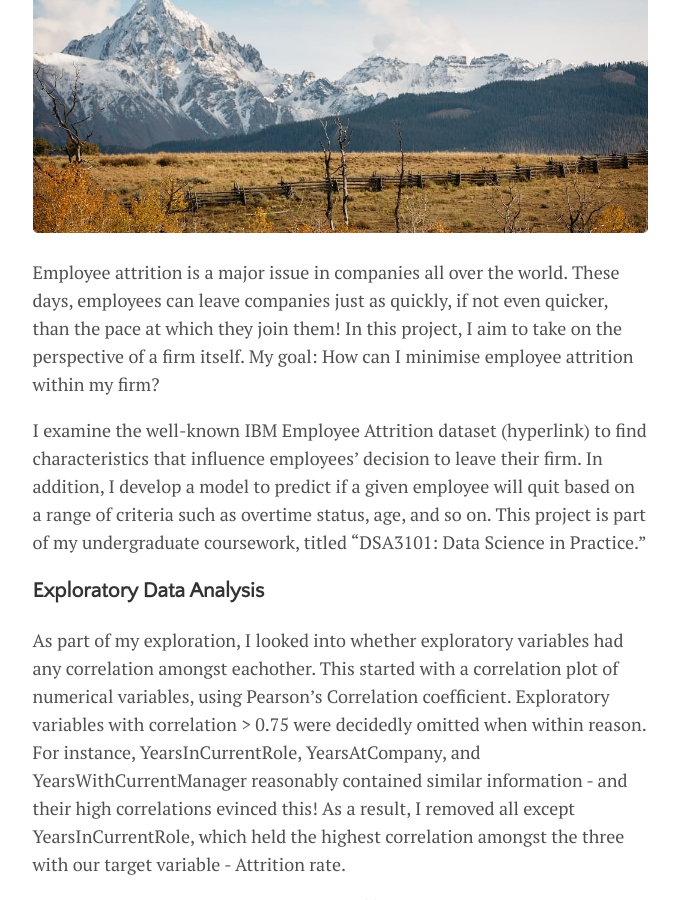
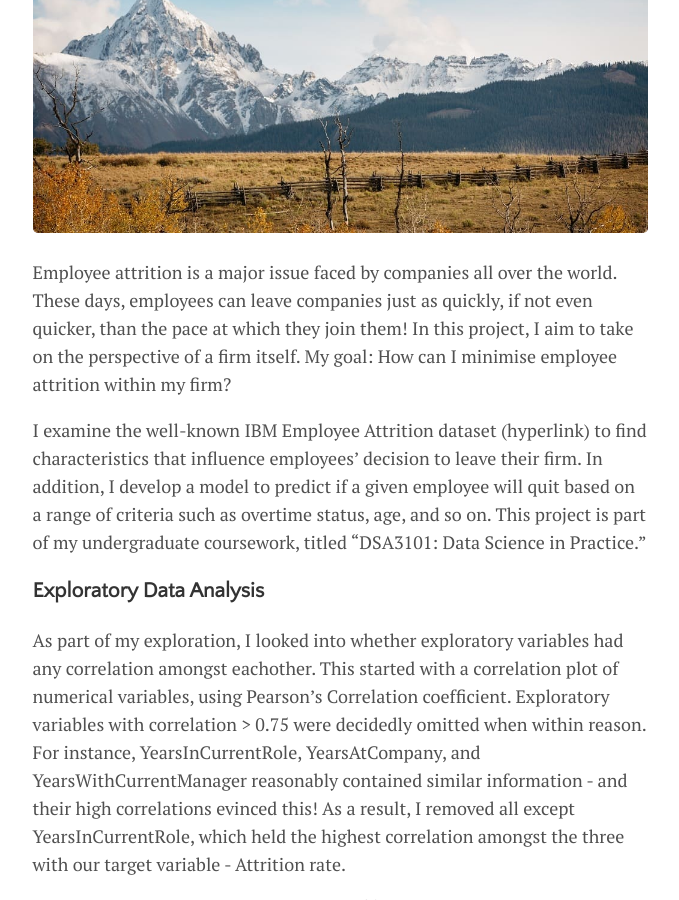
Before and after one commit to shreyasriram4/shreyasriram4.github.io, a Jekyll site: the page built from _posts/2022-10-19-modelling-employee-attrition.md, in a window 1280 px wide and 900 px high, scrolled down 346 px. Shown: the whole window, without its empty margins (300-979 px from the left). Built offline with Jekyll 4.4.1, drawn with Linux system fonts in a browser that asks for light colours.

Commit message:
Update 2022-10-19-modelling-employee-attrition.md

```diff
--- a/_posts/2022-10-19-modelling-employee-attrition.md
+++ b/_posts/2022-10-19-modelling-employee-attrition.md
@@ -7,7 +7,7 @@ tags: [documentation,sample]
 image: mountains.jpg
 ---
 
-Employee attrition is a major issue in companies all over the world. These days, employees can leave companies just as quickly, if not even quicker, than the pace at which they join them! In this project, I aim to take on the perspective of a firm itself. My goal: How can I minimise employee attrition within my firm?
+Employee attrition is a major issue faced by companies all over the world. These days, employees can leave companies just as quickly, if not even quicker, than the pace at which they join them! In this project, I aim to take on the perspective of a firm itself. My goal: How can I minimise employee attrition within my firm?
 
 I examine the well-known IBM Employee Attrition dataset (hyperlink) to find characteristics that influence employees' decision to leave their firm. In addition, I develop a model to predict if a given employee will quit based on a range of criteria such as overtime status, age, and so on. This project is part of my undergraduate coursework, titled "DSA3101: Data Science in Practice."
 
```
